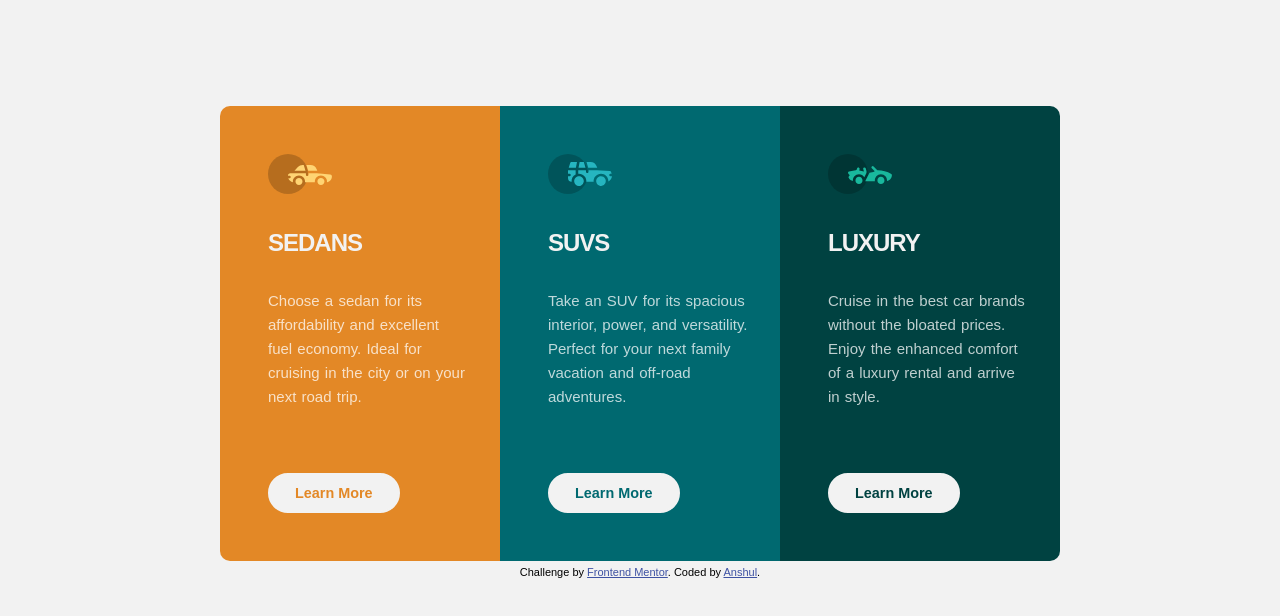
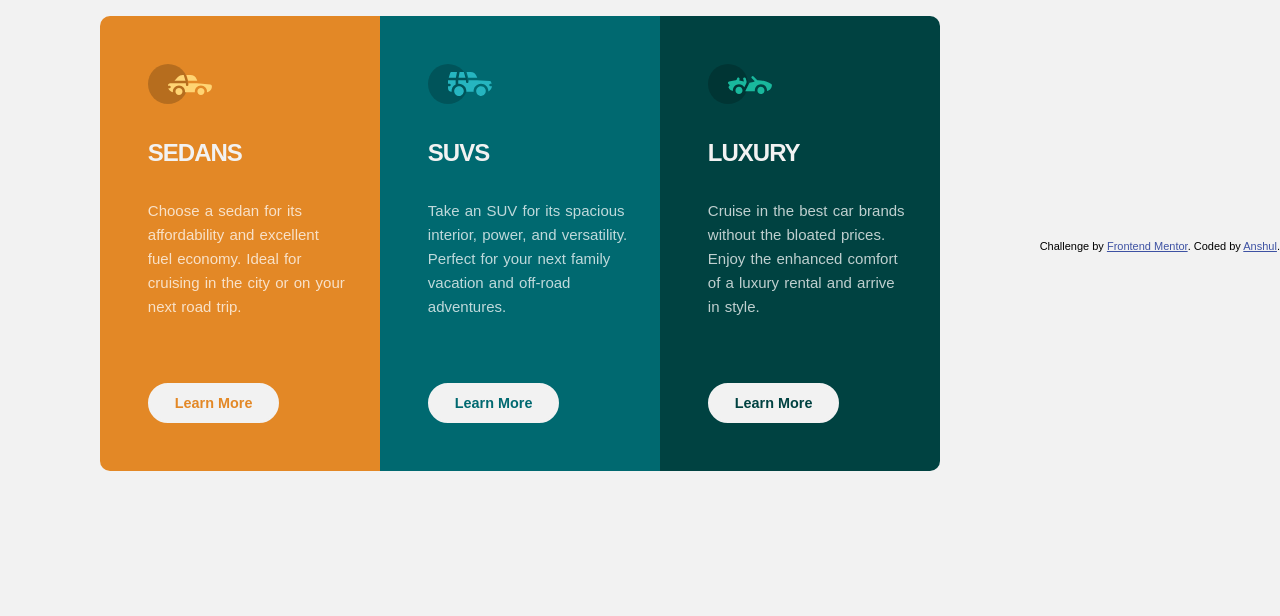
Before and after one commit to anshFE97/3-column-preview-card-component-main, a plain HTML site: page index.html in a window 1280 px wide. Drawn offline with Linux system fonts and the light colour scheme.

Commit message:
Update styles.css

```diff
--- a/styles.css
+++ b/styles.css
@@ -136,8 +136,11 @@ body {
 
 @media (min-width:650px) {
 
-    body {
-        padding: 7%;
+      body {
+        display: flex;
+        justify-content: center;
+        align-items: center;
+
     }
 
 
@@ -146,7 +149,6 @@ body {
         height: 460px;
         display: grid;
         grid-template-columns: repeat(3, 1fr);
-        margin: auto;
         border-radius: 10px;
     }
 
```
